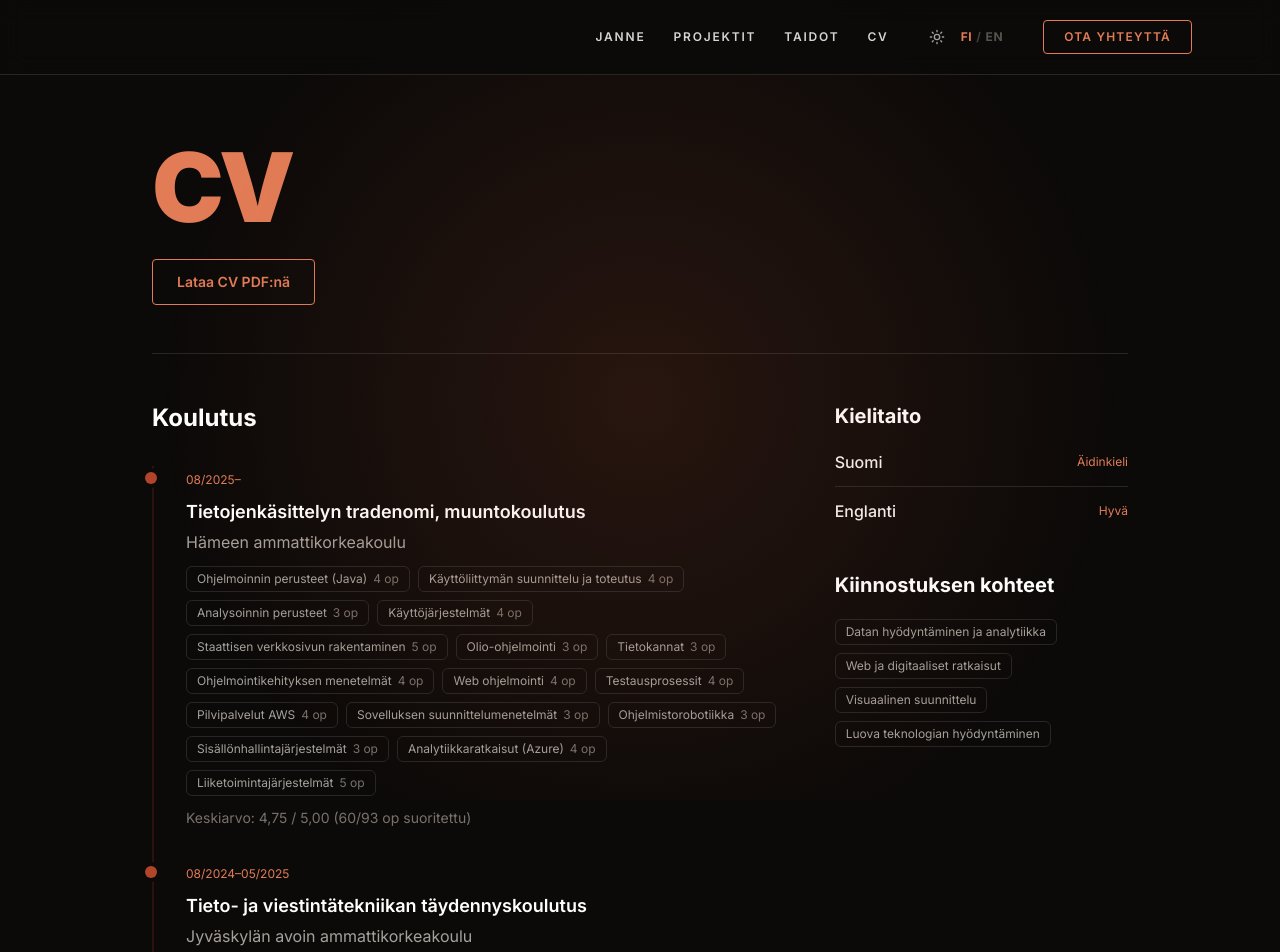
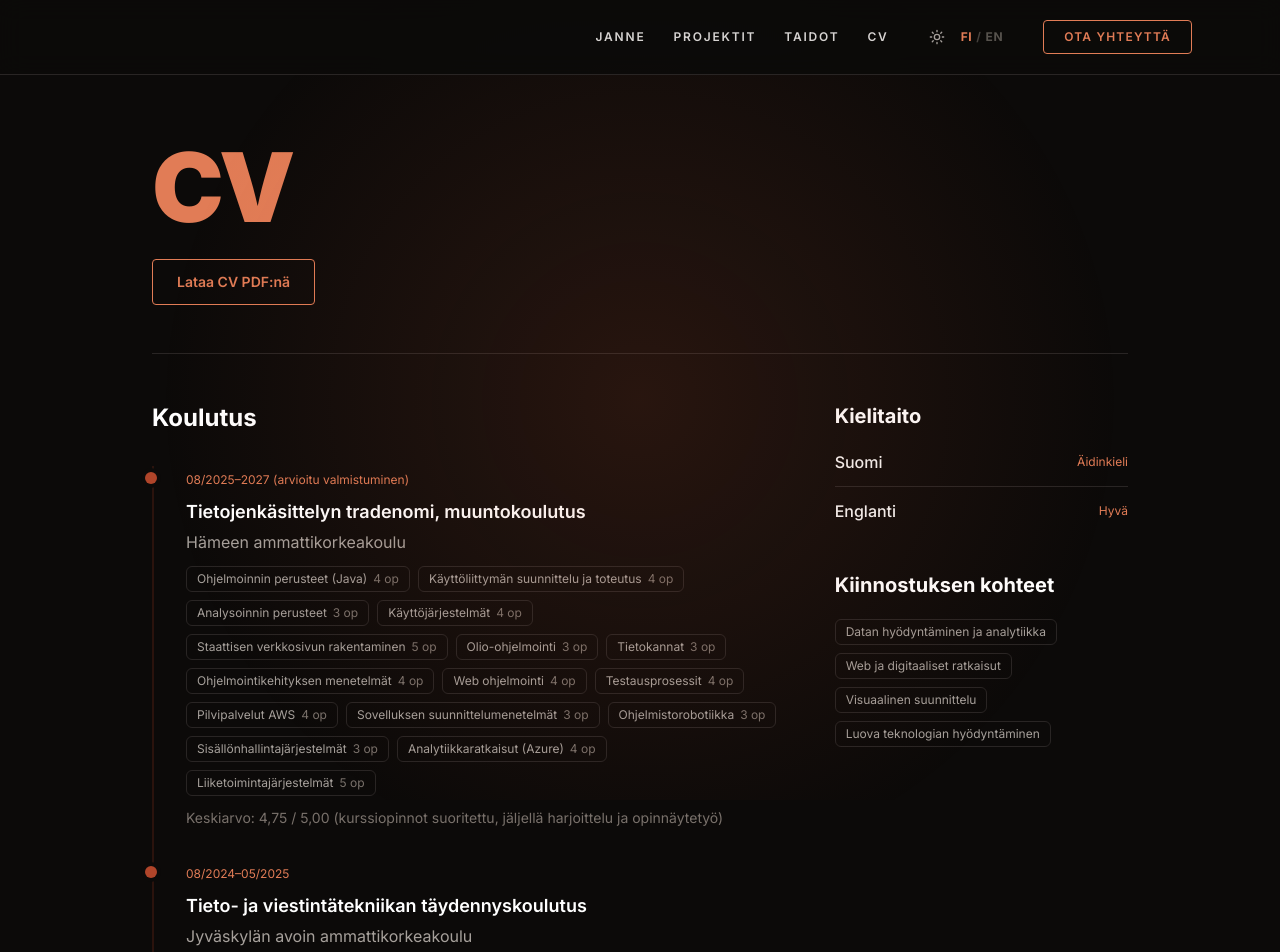
Before and after one commit to codejja/portfolio, a Next.js app: page /cv in a window 1280 px wide. Shown: the top 952 px of the page. Built offline with nearby package versions, Linux system fonts and the light colour scheme.

Commit message:
CV updates

```diff
--- a/app/cv/CVContent.jsx
+++ b/app/cv/CVContent.jsx
@@ -43,8 +43,8 @@ const content = {
           "Analytiikkaratkaisut (Azure) (4 op)",
           "Liiketoimintajärjestelmät (5 op)",
         ],
-        extra: "Keskiarvo: 4,75 / 5,00 (60/93 op suoritettu)",
-        date: "08/2025–",
+        extra: "Keskiarvo: 4,75 / 5,00 (kurssiopinnot suoritettu, jäljellä harjoittelu ja opinnäytetyö)",
+        date: "08/2025–2027 (arvioitu valmistuminen)",
       },
       {
         title: "Tieto- ja viestintätekniikan täydennyskoulutus",
@@ -171,8 +171,8 @@ const content = {
           "Analytics Solutions (Azure) (4 ECTS)",
           "Business Information Systems (5 ECTS)",
         ],
-        extra: "GPA: 4.75 / 5.00 (60/93 credits completed)",
-        date: "08/2025–",
+        extra: "GPA: 4.75 / 5.00 (all coursework completed, internship and thesis remaining)",
+        date: "08/2025–2027 (expected graduation)",
       },
       {
         title: "Continuing Education in Information and Communications Technology",
```
Also changed, not shown: 2 other files (tests, documents, lock files or other folders).
